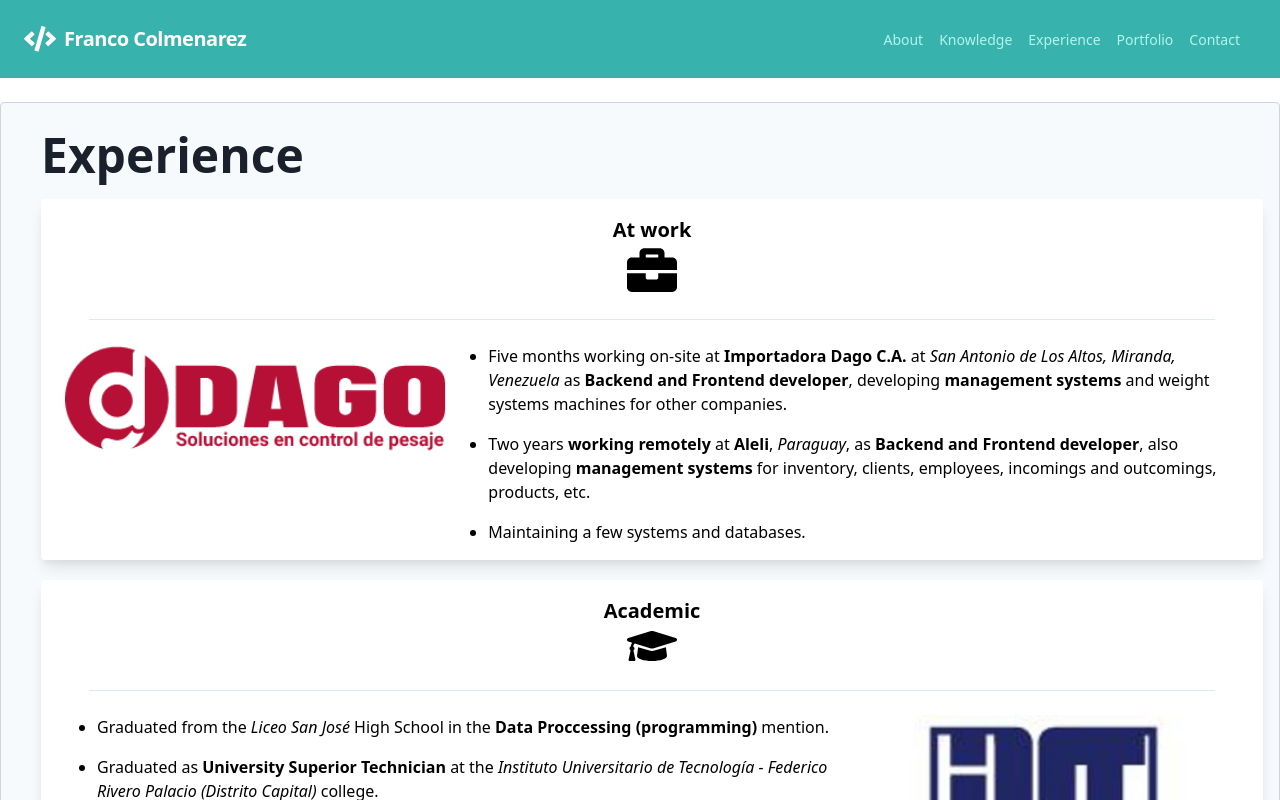
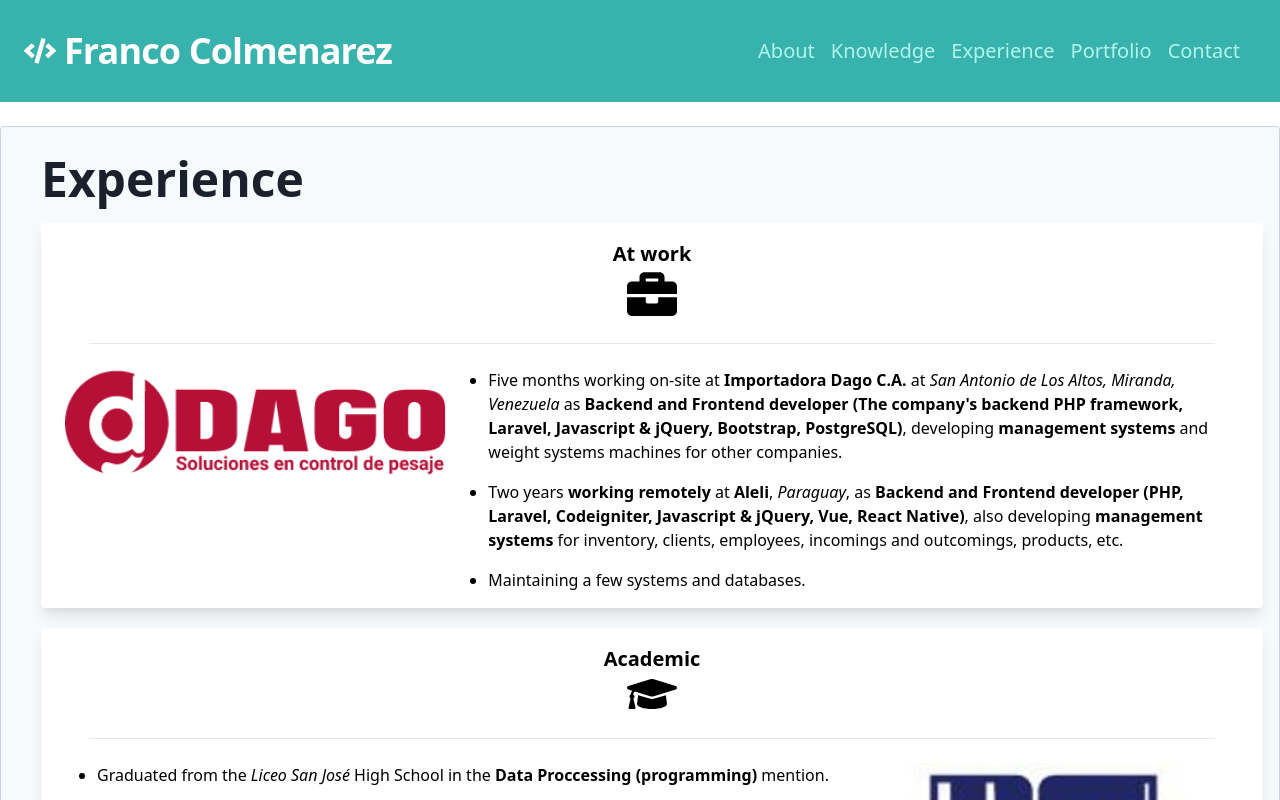
Before and after one commit to FranLMSP/new-portfolio, a Vue app: page /experience in a window 1280 px wide. Shown: the top 800 px of the page. Built offline with nearby package versions, Linux system fonts and the light colour scheme.

Commit message:
Visual adjustments

```diff
--- a/public/index.html
+++ b/public/index.html
@@ -5,7 +5,7 @@
     <meta http-equiv="X-UA-Compatible" content="IE=edge">
     <meta name="viewport" content="width=device-width,initial-scale=1.0">
     <link rel="icon" href="<%= BASE_URL %>favicon.ico">
-    <title>Franco Colmenarez - Developer</title>
+    <title>Software Developer - Franco Colmenarez</title>
   </head>
   <body>
     <noscript>
--- a/src/App.vue
+++ b/src/App.vue
@@ -3,7 +3,7 @@
     <nav class="flex items-center justify-between flex-wrap bg-teal-500 p-6">
       <div @click="toggleLinks(false)" class="flex items-center flex-shrink-0 text-white mr-6">
         <svg class="fill-current w-8 mr-2" xmlns="http://www.w3.org/2000/svg" viewBox="0 0 640 512"><path d="M278.9 511.5l-61-17.7c-6.4-1.8-10-8.5-8.2-14.9L346.2 8.7c1.8-6.4 8.5-10 14.9-8.2l61 17.7c6.4 1.8 10 8.5 8.2 14.9L293.8 503.3c-1.9 6.4-8.5 10.1-14.9 8.2zm-114-112.2l43.5-46.4c4.6-4.9 4.3-12.7-.8-17.2L117 256l90.6-79.7c5.1-4.5 5.5-12.3.8-17.2l-43.5-46.4c-4.5-4.8-12.1-5.1-17-.5L3.8 247.2c-5.1 4.7-5.1 12.8 0 17.5l144.1 135.1c4.9 4.6 12.5 4.4 17-.5zm327.2.6l144.1-135.1c5.1-4.7 5.1-12.8 0-17.5L492.1 112.1c-4.8-4.5-12.4-4.3-17 .5L431.6 159c-4.6 4.9-4.3 12.7.8 17.2L523 256l-90.6 79.7c-5.1 4.5-5.5 12.3-.8 17.2l43.5 46.4c4.5 4.9 12.1 5.1 17 .6z"/></svg>
-        <router-link to="/" class="font-semibold text-xl tracking-tight">Franco Colmenarez</router-link>
+        <router-link to="/" class="font-semibold text-4xl tracking-tight">Franco Colmenarez</router-link>
       </div>
       <div class="block lg:hidden">
         <button @click="toggleLinks()" class="flex items-center px-3 py-2 border rounded text-teal-200 border-teal-400 hover:text-white hover:border-white">
@@ -11,7 +11,7 @@
         </button>
       </div>
       <div @click="toggleLinks(false)" class="header-links w-full block flex-grow lg:flex lg:items-center lg:w-auto">
-        <div class="text-sm lg:text-right lg:flex-grow " :class="{ hide: !showLinks }">
+        <div class="text-xl lg:text-right lg:flex-grow " :class="{ hide: !showLinks }">
           <router-link to="/about" class="block mt-4 lg:inline-block lg:mt-0 text-teal-200 hover:text-white mr-4">
             About
           </router-link>
--- a/src/views/Experience.vue
+++ b/src/views/Experience.vue
@@ -21,14 +21,16 @@
                   <li class="mb-4">
                     Five months working on-site at <strong>Importadora Dago C.A.</strong> at
                     <i>San Antonio de Los Altos, Miranda, Venezuela</i> as
-                    <strong>Backend and Frontend developer</strong>, developing
+                    <strong>Backend and Frontend developer (The company's backend PHP framework,
+                    Laravel, Javascript & jQuery, Bootstrap, PostgreSQL)</strong>, developing
                     <strong>management systems</strong> and weight systems machines for
                     other companies.
                   </li>
 
                   <li class="mb-4">
                     Two years <strong>working remotely</strong> at <strong>Aleli</strong>,
-                    <i>Paraguay</i>, as <strong>Backend and Frontend developer</strong>,
+                    <i>Paraguay</i>, as <strong>Backend and Frontend developer
+                    (PHP, Laravel, Codeigniter, Javascript & jQuery, Vue, React Native)</strong>,
                     also developing <strong>management systems</strong> for inventory, clients,
                     employees, incomings and outcomings, products, etc.
                   </li>
--- a/src/views/Home.vue
+++ b/src/views/Home.vue
@@ -10,7 +10,7 @@
     <div class="w-full border-r lg:pl-10 border-b border-l border-gray-400 lg:border-l-0 lg:border-t lg:border-gray-400 bg-white rounded-b lg:rounded-b-none lg:rounded-r p-4 flex flex-col justify-between leading-normal">
       <div class="mb-8">
         <h2 class="text-gray-900 font-bold text-5xl mb-2">Franco Colmenarez</h2>
-        <p class="text-gray-700 text-lg text-base mb-4">Backend and Frontend developer as a job, programmer as a hobbie</p>
+        <p class="text-gray-700 text-lg text-base mb-4">Software Developer as a job, programmer as a hobbie</p>
         <table
           class="w-full mt-5 text-left text-md table-collapse"
         >
--- a/src/views/Knowledge.vue
+++ b/src/views/Knowledge.vue
@@ -118,7 +118,7 @@
                 </div>
             </div>
             <div>
-                <div class="grid grid-cols-2 grid-rows-1 mb-10">
+                <div class="grid grid-cols-2 grid-rows-1 mb-32">
                     <div class="lg:m-0 ml-20 lg:text-center">
                         <h4 class="text-xl mb-4">Git</h4>
                         <p>
```
